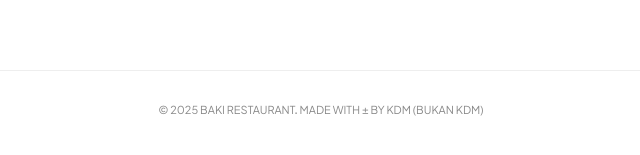
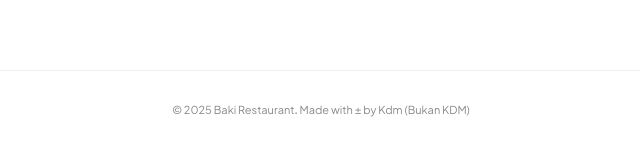
Before and after one commit to bakirestaurant/bakirestaurant.github.io, a plain HTML site: page index.html in a window 1280 px wide. Shown: the part 6235-6390 px from the top of the page, 319-959 px from the left. Drawn offline with Linux system fonts and the light colour scheme.

Commit message:
Update 0312251939

```diff
--- a/style.css
+++ b/style.css
@@ -307,7 +307,7 @@ h2 {
 .social-links a { display: block; margin-bottom: 10px; text-decoration: none; letter-spacing: 1px; }
 .copyright {
     border-top: 1px solid #eee; padding-top: 30px;
-    text-align: center; font-size: 11px; color: #888; text-transform: uppercase;
+    text-align: center; font-size: 11px; color: #888; text-transform: none;
 }
 
 /* =========================================
```
